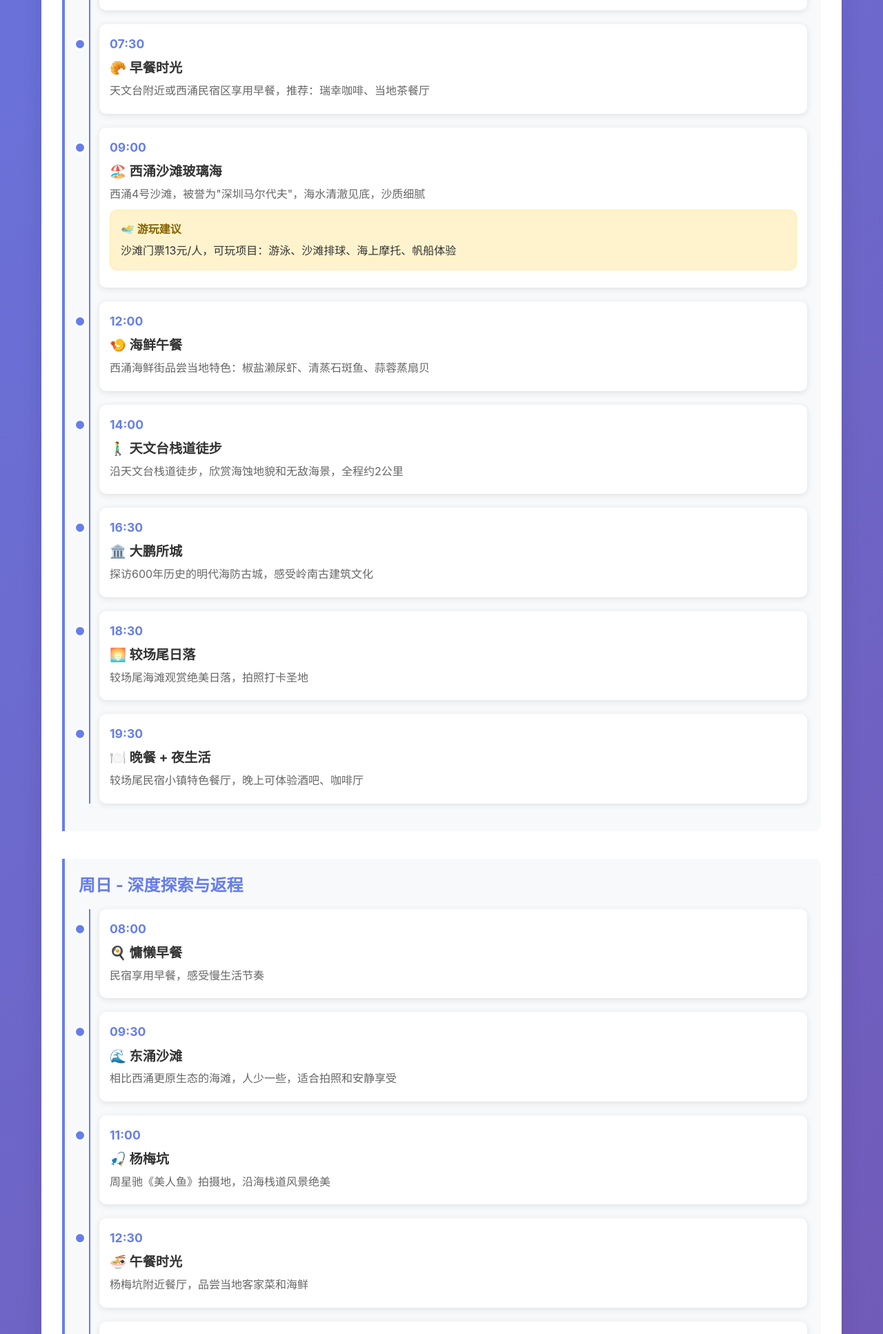
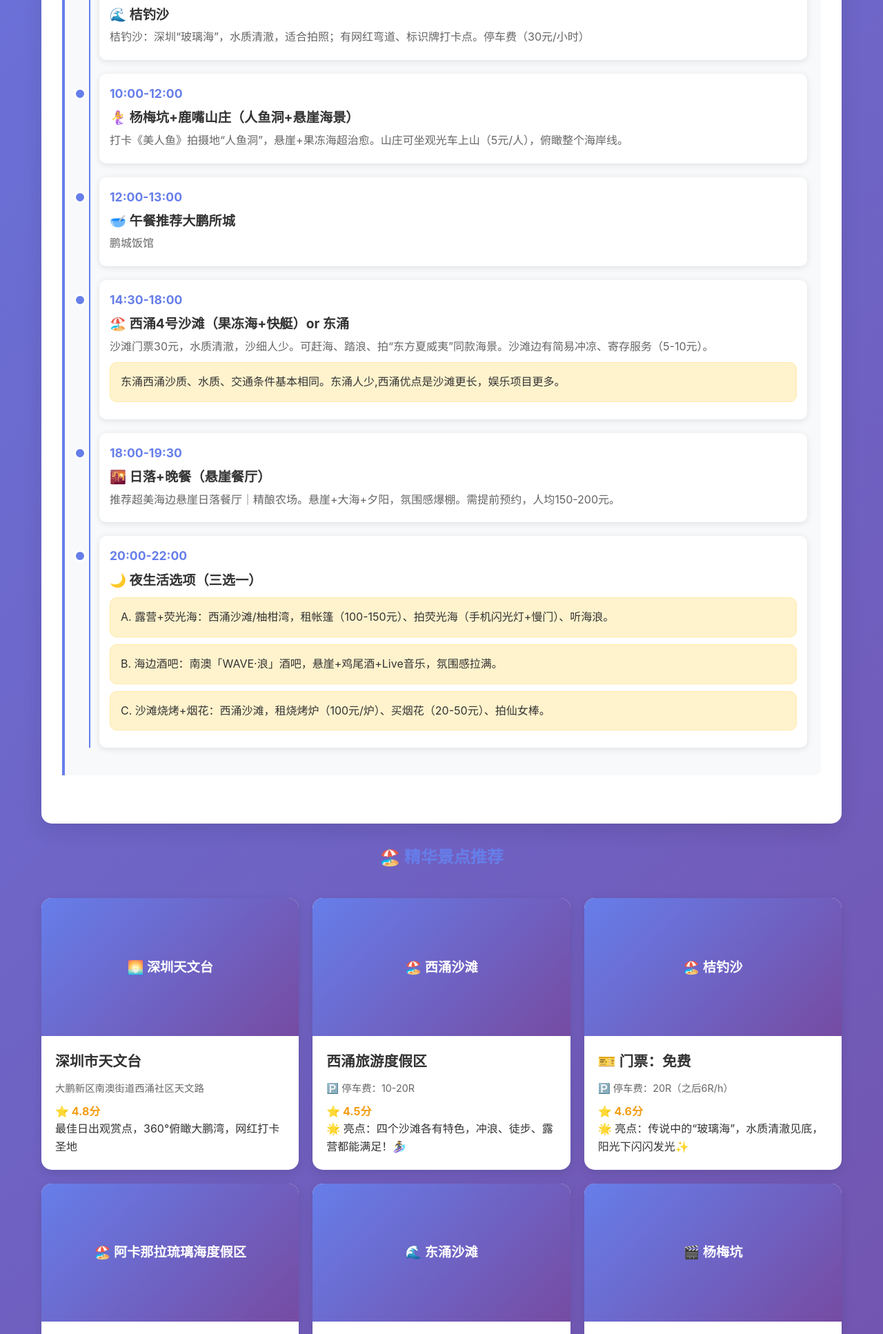
Before and after one commit to obs-zhan/obs-zhan.github.io, a plain HTML site: page index.html in a window 1280 px wide. Shown: the part 1629-3563 px from the top of the page at 69% size. Drawn offline with Linux system fonts and the light colour scheme.

Commit message:
大鹏半岛

```diff
--- a/index.html
+++ b/index.html
@@ -287,7 +287,6 @@
 
         <div class="itinerary">
             <h2 style="text-align: center; margin-bottom: 30px; color: #667eea;">📅 详细行程安排</h2>
-
             <div class="day-section">
                 <div class="day-title">周五晚 - 抵达与入住</div>
                 <div class="timeline">
@@ -299,7 +298,7 @@
                     <div class="timeline-item">
                         <div class="time">21:30</div>
                         <div class="location">🏨 办理入住</div>
-                        <div class="description">推荐住宿区域：西涌民宿区或较场尾民宿小镇，提前预订海景房</div>
+                        <div class="description">推荐住宿区域：西涌民宿区提前预订海景房</div>
                     </div>
                     <div class="timeline-item">
                         <div class="time">22:00</div>
@@ -308,88 +307,46 @@
                     </div>
                 </div>
             </div>
-
             <div class="day-section">
-                <div class="day-title">周六 - 天文台日出 + 西涌玻璃海</div>
+                <div class="day-title">周六</div>
                 <div class="timeline">
                     <div class="timeline-item">
-                        <div class="time">04:30</div>
-                        <div class="location">🌅 深圳天文台看日出</div>
-                        <div class="description">提前1小时到达天文台，需要预约！绝佳观日出地点，俯瞰整个大鹏湾</div>
-                        <div class="tips">
-                            <div class="tips-title">⚠️ 重要提醒</div>
-                            <p>深圳市天文台需要提前在"深圳天文"微信公众号预约，每日限额300人，建议提前3-5天预约</p>
-                        </div>
+                        <div class="time">05:00-06:00</div>
+                        <div class="location">🌅 天文台看日出</div>
+                        <div class="description">自驾停西涌4号沙滩停车场，步行上山30-40分钟。山顶悬崖+云海+日出，建议穿白色/浅色，带三脚架。山顶风大，带件薄外套。下山可坐快艇（50元）直达西涌沙滩。</div>
                     </div>
                     <div class="timeline-item">
-                        <div class="time">07:30</div>
-                        <div class="location">🥐 早餐时光</div>
-                        <div class="description">天文台附近或西涌民宿区享用早餐，推荐：瑞幸咖啡、当地茶餐厅</div>
+                        <div class="time">8:00-10:00</div>
+                        <div class="location">🌊 桔钓沙</div>
+                        <div class="description">桔钓沙：深圳“玻璃海”，水质清澈，适合拍照；有网红弯道、标识牌打卡点。停车费（30元/小时）</div>
                     </div>
                     <div class="timeline-item">
-                        <div class="time">09:00</div>
-                        <div class="location">🏖️ 西涌沙滩玻璃海</div>
-                        <div class="description">西涌4号沙滩，被誉为"深圳马尔代夫"，海水清澈见底，沙质细腻</div>
-                        <div class="tips">
-                            <div class="tips-title">🏊‍♂️ 游玩建议</div>
-                            <p>沙滩门票13元/人，可玩项目：游泳、沙滩排球、海上摩托、帆船体验</p>
-                        </div>
+                        <div class="time">10:00-12:00</div>
+                        <div class="location">🧜‍♀️ 杨梅坑+鹿嘴山庄（人鱼洞+悬崖海景）</div>
+                        <div class="description">打卡《美人鱼》拍摄地“人鱼洞”，悬崖+果冻海超治愈。山庄可坐观光车上山（5元/人），俯瞰整个海岸线。</div>
                     </div>
                     <div class="timeline-item">
-                        <div class="time">12:00</div>
-                        <div class="location">🍤 海鲜午餐</div>
-                        <div class="description">西涌海鲜街品尝当地特色：椒盐濑尿虾、清蒸石斑鱼、蒜蓉蒸扇贝</div>
+                        <div class="time">12:00-13:00</div>
+                        <div class="location">🥣 午餐推荐大鹏所城</div>
+                        <div class="description">鹏城饭馆</div>
                     </div>
                     <div class="timeline-item">
-                        <div class="time">14:00</div>
-                        <div class="location">🚶‍♂️ 天文台栈道徒步</div>
-                        <div class="description">沿天文台栈道徒步，欣赏海蚀地貌和无敌海景，全程约2公里</div>
+                        <div class="time">14:30-18:00</div>
+                        <div class="location">🏖️ 西涌4号沙滩（果冻海+快艇）or 东涌</div>
+                        <div class="description">沙滩门票30元，水质清澈，沙细人少。可赶海、踏浪、拍“东方夏威夷”同款海景。沙滩边有简易冲凉、寄存服务（5-10元）。</div>
+                        <div class="tips">东涌西涌沙质、水质、交通条件基本相同。东涌人少,西涌优点是沙滩更长，娱乐项目更多。</div>
                     </div>
                     <div class="timeline-item">
-                        <div class="time">16:30</div>
-                        <div class="location">🏛️ 大鹏所城</div>
-                        <div class="description">探访600年历史的明代海防古城，感受岭南古建筑文化</div>
+                        <div class="time">18:00-19:30</div>
+                        <div class="location">🌇 日落+晚餐（悬崖餐厅）</div>
+                        <div class="description">推荐超美海边悬崖日落餐厅｜精酿农场。悬崖+大海+夕阳，氛围感爆棚。需提前预约，人均150-200元。</div>
                     </div>
                     <div class="timeline-item">
-                        <div class="time">18:30</div>
-                        <div class="location">🌅 较场尾日落</div>
-                        <div class="description">较场尾海滩观赏绝美日落，拍照打卡圣地</div>
-                    </div>
-                    <div class="timeline-item">
-                        <div class="time">19:30</div>
-                        <div class="location">🍽️ 晚餐 + 夜生活</div>
-                        <div class="description">较场尾民宿小镇特色餐厅，晚上可体验酒吧、咖啡厅</div>
-                    </div>
-                </div>
-            </div>
-
-            <div class="day-section">
-                <div class="day-title">周日 - 深度探索与返程</div>
-                <div class="timeline">
-                    <div class="timeline-item">
-                        <div class="time">08:00</div>
-                        <div class="location">🍳 慵懒早餐</div>
-                        <div class="description">民宿享用早餐，感受慢生活节奏</div>
-                    </div>
-                    <div class="timeline-item">
-                        <div class="time">09:30</div>
-                        <div class="location">🌊 东涌沙滩</div>
-                        <div class="description">相比西涌更原生态的海滩，人少一些，适合拍照和安静享受</div>
-                    </div>
-                    <div class="timeline-item">
-                        <div class="time">11:00</div>
-                        <div class="location">🎣 杨梅坑</div>
-                        <div class="description">周星驰《美人鱼》拍摄地，沿海栈道风景绝美</div>
-                    </div>
-                    <div class="timeline-item">
-                        <div class="time">12:30</div>
-                        <div class="location">🍜 午餐时光</div>
-                        <div class="description">杨梅坑附近餐厅，品尝当地客家菜和海鲜</div>
-                    </div>
-                    <div class="timeline-item">
-                        <div class="time">14:00</div>
-                        <div class="location">🚗 返程回深</div>
-                        <div class="description">结束愉快的大鹏之旅，预计16:00-16:30到达深圳市区</div>
+                        <div class="time">20:00-22:00</div>
+                        <div class="location">🌙 夜生活选项（三选一）</div>
+                        <div class="tips">A. 露营+荧光海：西涌沙滩/柚柑湾，租帐篷（100-150元）、拍荧光海（手机闪光灯+慢门）、听海浪。</div>
+                        <div class="tips">B. 海边酒吧：南澳「WAVE·浪」酒吧，悬崖+鸡尾酒+Live音乐，氛围感拉满。</div>
+                        <div class="tips">C. 沙滩烧烤+烟花：西涌沙滩，租烧烤炉（100元/炉）、买烟花（20-50元）、拍仙女棒。</div>
                     </div>
                 </div>
             </div>
@@ -412,29 +369,29 @@
                 <div class="attraction-image">🏖️ 西涌沙滩</div>
                 <div class="attraction-info">
                     <div class="attraction-name">西涌旅游度假区</div>
-                    <div class="attraction-address">大鹏新区南澳街道西涌社区</div>
+                    <div class="attraction-address">🅿️ 停车费：10-20R</div>
                     <div class="attraction-rating">⭐ 4.5分</div>
-                    <p>深圳最美沙滩，玻璃海水质，水上项目丰富</p>
+                    <p>🌟 亮点：四个沙滩各有特色，冲浪、徒步、露营都能满足！🏄‍♀️</p>
                 </div>
             </div>
 
             <div class="attraction-card">
-                <div class="attraction-image">🏛️ 大鹏所城</div>
+                <div class="attraction-image">🏖️ 桔钓沙</div>
                 <div class="attraction-info">
-                    <div class="attraction-name">大鹏所城</div>
-                    <div class="attraction-address">大鹏新区南门东路</div>
+                    <div class="attraction-name">🎫 门票：免费</div>
+                    <div class="attraction-address">🅿️ 停车费：20R（之后6R/h）</div>
                     <div class="attraction-rating">⭐ 4.6分</div>
-                    <p>600年明代海防古城，岭南古建筑群，历史文化深厚</p>
+                    <p>🌟 亮点：传说中的“玻璃海”，水质清澈见底，阳光下闪闪发光✨</p>
                 </div>
             </div>
 
             <div class="attraction-card">
-                <div class="attraction-image">🏖️ 较场尾</div>
+                <div class="attraction-image">🏖️ 阿卡那拉琉璃海度假区</div>
                 <div class="attraction-info">
-                    <div class="attraction-name">较场尾</div>
-                    <div class="attraction-address">大鹏街道鹏城村</div>
+                    <div class="attraction-name">🎫 门票：免费</div>
+                    <div class="attraction-address">🅿️ 停车费：5R/h</div>
                     <div class="attraction-rating">⭐ 4.4分</div>
-                    <p>民宿小镇风情，文艺气息浓厚，日落美景</p>
+                    <p>🌟 亮点：深圳的“小圣托里尼”，蓝白相间的建筑配上琉璃海，美到窒息！</p>
                 </div>
             </div>
 
```
Also changed, not shown: 提示.txt (added).
